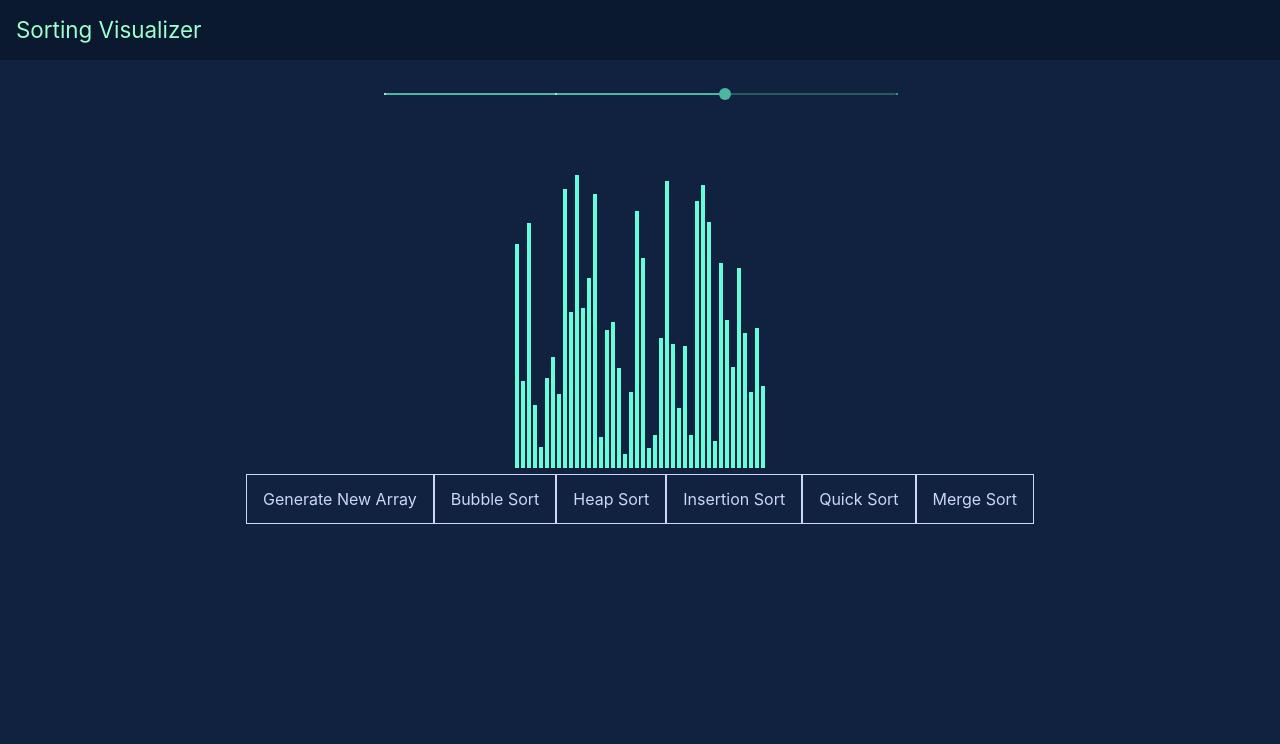
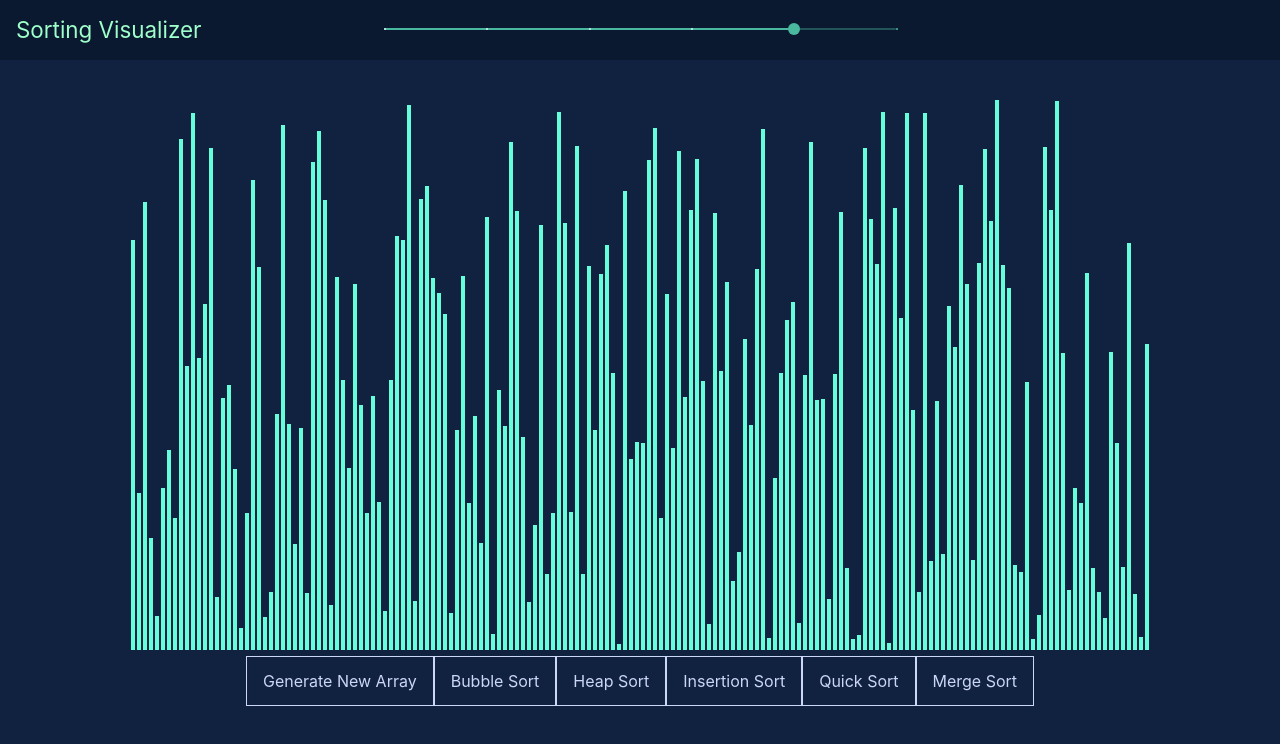
Before and after one commit to salazarbrandon1257/sorting-visualizer, a React (Create React App) app: page / in a window 1280 px wide. Shown: the top 744 px of the page. Built offline with nearby package versions, Linux system fonts and the light colour scheme.

Commit message:
main2 : Forgot to comment this out

```diff
--- a/src/SortingVisualizer/SortingVisualizer.jsx
+++ b/src/SortingVisualizer/SortingVisualizer.jsx
@@ -6,10 +6,10 @@ import {getHeapSortAnimations} from '../sortingAlgorithms/HeapSort.js';
 import {getInsertionSortAnimations} from '../sortingAlgorithms/InsertionSort.js';
 import './SortingVisualizer.css';
 import Slider from '@material-ui/core/Slider';
-//import { isMobile } from 'react-device-detect';
+import { isMobile } from 'react-device-detect';
 
 //testing
-const isMobile = true;
+//const isMobile = true;
 
 // Change this value for the speed of the animations.
 const ANIMATION_SPEED_MS = isMobile ? 3 : 1;
```
